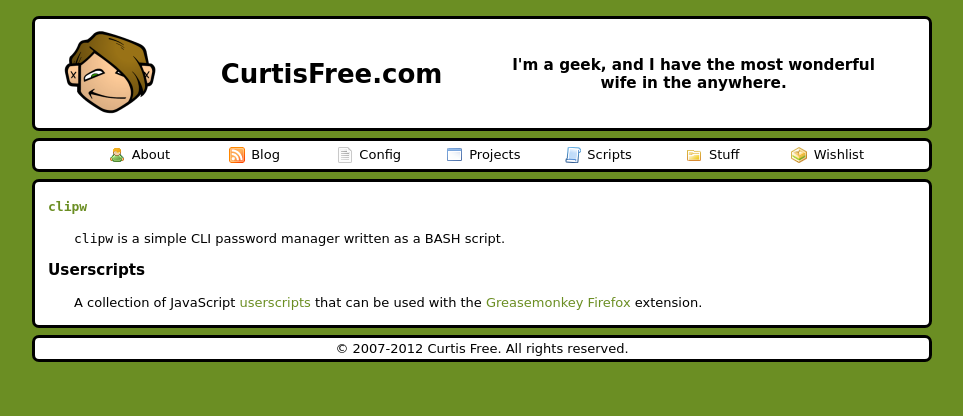
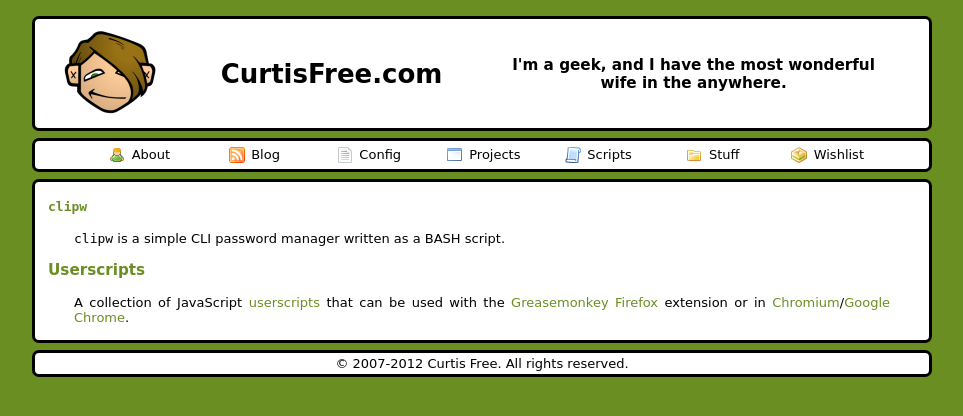
Before and after one commit to cfree3/curtisfree.com, a Jekyll site: the page built from content/projects.md, in a window 1280 px wide. Shown: the top 416 px of the page, without its empty margins (158-1121 px from the left). Built offline with Jekyll 4.4.1, drawn with Linux system fonts in a browser that asks for light colours.

Commit message:
Fix links on "Projects" page

```diff
--- a/content/projects.md
+++ b/content/projects.md
@@ -4,16 +4,20 @@
 layout: default
 ---
 
-### [`clipw`][clipw]
+### [`clipw`][project_clipw]
 
 `clipw` is a simple CLI password manager written as a BASH script.
 
-### Userscripts
+### [Userscripts][project_userscripts]
 
 A collection of JavaScript [userscripts][userscripts] that can be used with the
-[Greasemonkey][greasemonkey] [Firefox][firefox] extension.
+[Greasemonkey][greasemonkey] [Firefox][firefox] extension or in
+[Chromium][chromium]/[Google Chrome][chrome].
 
-[clipw]:        /projects/clipw
-[userscripts]:  https://userscripts.org
-[greasemonkey]: http://www.greasespot.net
-[firefox]:      http://www.firefox.com
+[project_clipw]:       /projects/clipw
+[project_userscripts]: /projects/userscripts
+[userscripts]:         https://userscripts.org
+[greasemonkey]:        http://www.greasespot.net
+[firefox]:             http://www.firefox.com
+[chromium]:            http://www.chromium.org/Home
+[chrome]:              https://www.google.com
```
